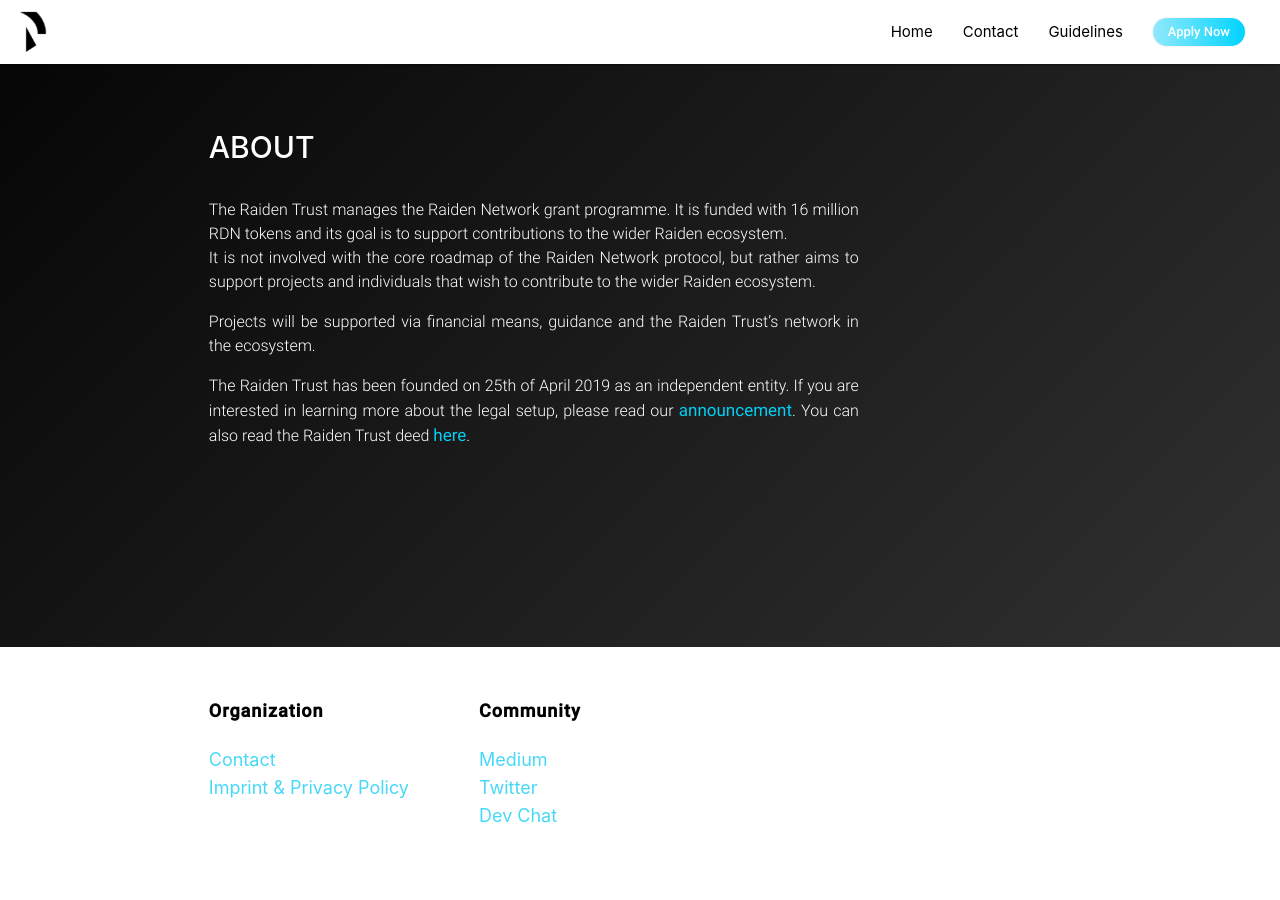
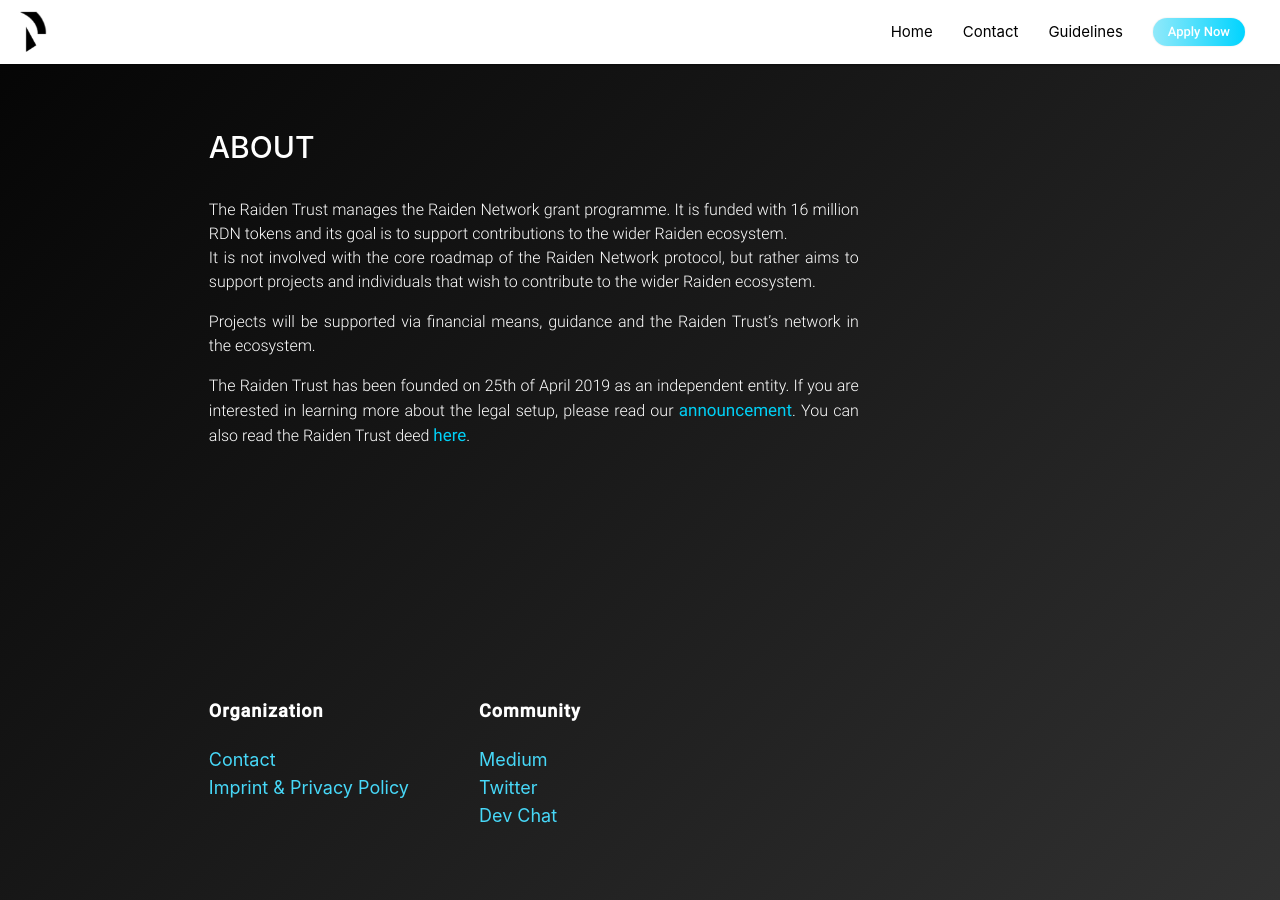
Before and after one commit to raiden-trust/website, a Jekyll site: the page built from index.html, in a window 1280 px wide and 900 px high, scrolled down 267 px. Built offline with Jekyll 4.4.1, drawn with Linux system fonts in a browser that asks for light colours.

Commit message:
Applies dark background behind the footer

```diff
--- a/_layouts/landing.html
+++ b/_layouts/landing.html
@@ -7,6 +7,9 @@ layout: default
     overflow: hidden;
     position: relative;
     background-color: transparent;
+  }
+  .footer-title {
+    color: white !important;
   }
 </style>
 <section class="no-padding dark">
@@ -42,7 +45,5 @@ layout: default
 
     </div>
   </section>
+  {% include footer.html %}
 </section>
-
-
-{% include footer.html %}
--- a/_sass/_footer.scss
+++ b/_sass/_footer.scss
@@ -2,8 +2,6 @@ $font-size: 18px;
 $line-height: 1.55;
 
 .footer {
-  background: white;
-  color: black;
   padding: 50px 8.5%;
 }
 
```
